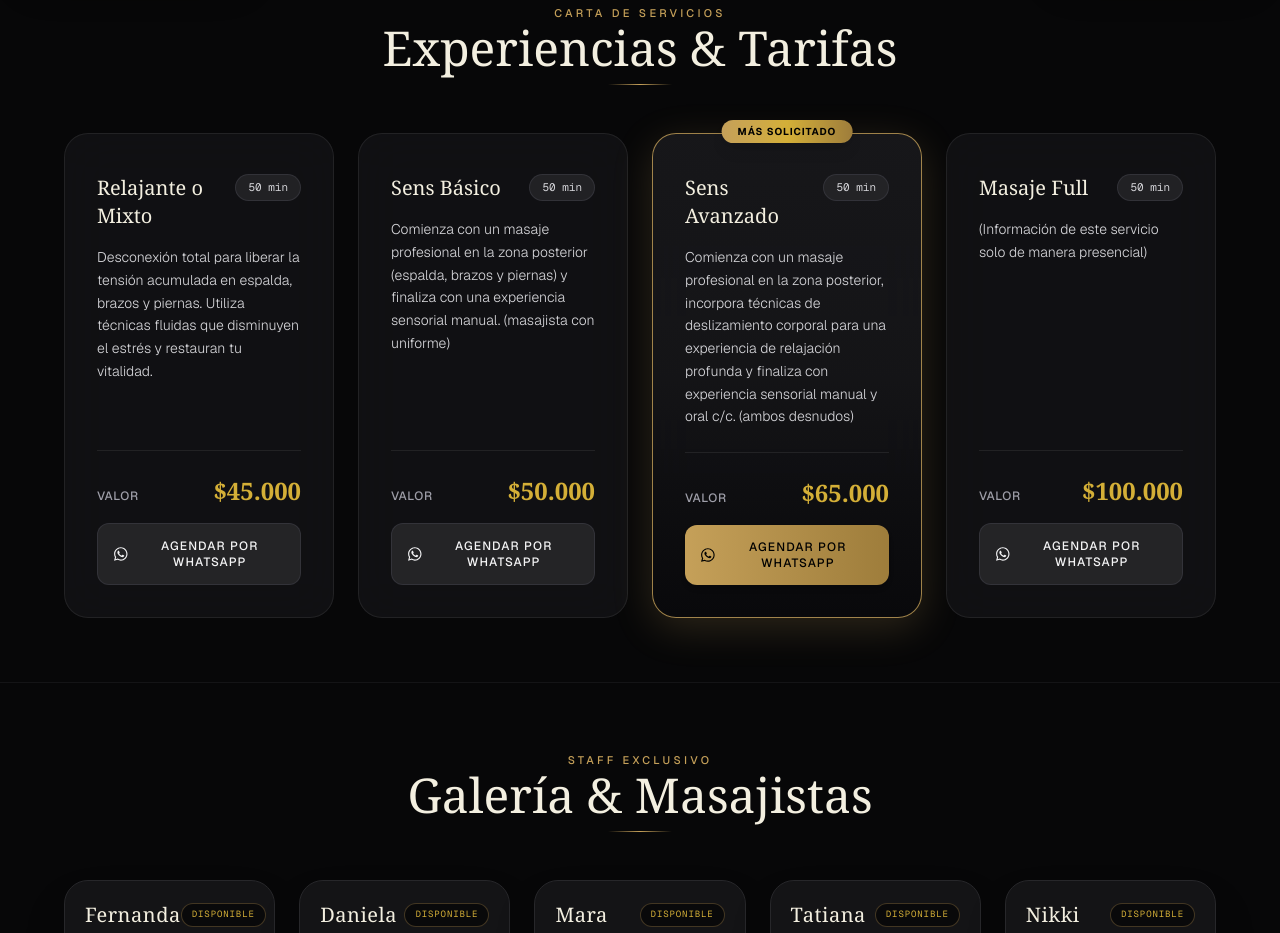
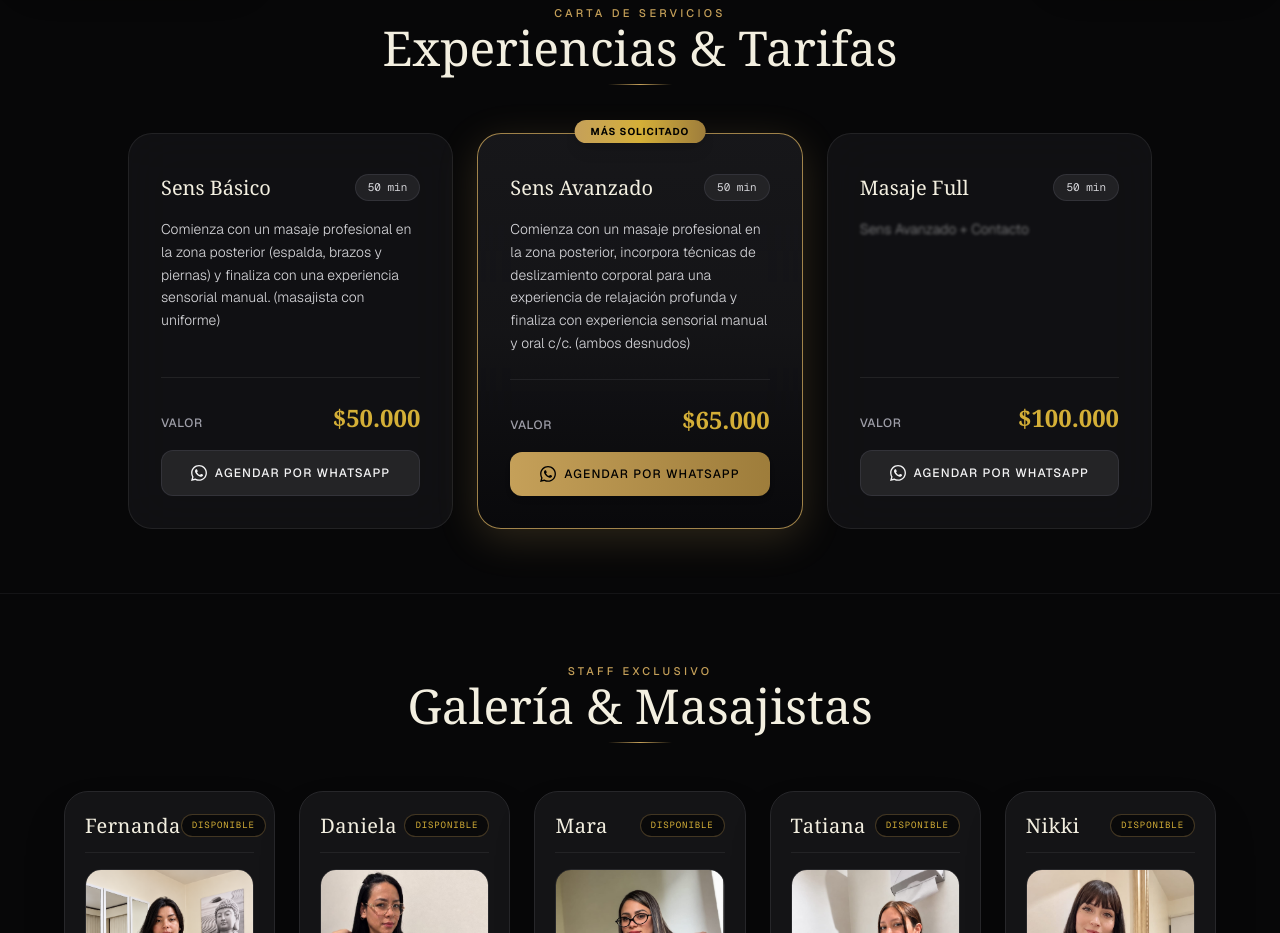
Before and after one commit to maruapersonal-create/tantraprovidencia-web, a Next.js app: page / in a window 1280 px wide. Shown: the part 800-1733 px from the top of the page. Built offline with nearby package versions, Linux system fonts and the light colour scheme.

Commit message:
Actualizacion de pagina web

```diff
--- a/app/page.tsx
+++ b/app/page.tsx
@@ -15,21 +15,12 @@ const INSTAGRAM_URL = 'https://www.instagram.com/massage_fernanda';
 
 const PLANES = [
   {
-    id: 'relajante',
-    title: 'Relajante o Mixto',
-    priceNeto: 45000,
-    time: '50 min',
-    popular: false,
-    tag: 'Bienestar Integral',
-    contenido:
-      'Desconexión total para liberar la tensión acumulada en espalda, brazos y piernas. Utiliza técnicas fluidas que disminuyen el estrés y restauran tu vitalidad.',
-  },
-  {
     id: 'sens-basico',
     title: 'Sens Básico',
     priceNeto: 50000,
     time: '50 min',
     popular: false,
+    blurContent: false,
     tag: 'Experiencia Recomendada',
     contenido:
       'Comienza con un masaje profesional en la zona posterior (espalda, brazos y piernas) y finaliza con una experiencia sensorial manual. (masajista con uniforme)',
@@ -40,6 +31,7 @@ const PLANES = [
     priceNeto: 65000,
     time: '50 min',
     popular: true,
+    blurContent: false,
     tag: 'MÁS SOLICITADO',
     contenido:
       'Comienza con un masaje profesional en la zona posterior, incorpora técnicas de deslizamiento corporal para una experiencia de relajación profunda y finaliza con experiencia sensorial manual y oral c/c. (ambos desnudos)',
@@ -50,8 +42,9 @@ const PLANES = [
     priceNeto: 100000,
     time: '50 min',
     popular: false,
+    blurContent: true,
     tag: 'Exclusivo',
-    contenido: '(Información de este servicio solo de manera presencial)',
+    contenido: 'Sens Avanzado + Contacto',
   },
 ];
 
@@ -109,17 +102,18 @@ export default function TantraProvidencia() {
   const currentYear = useMemo(() => new Date().getFullYear(), []);
 
   useEffect(() => {
-    // Bloquear menú contextual (click derecho) y copiado de contenido
+    // Bloquear menú contextual (click derecho), arrastre y copiado de contenido
     const handleContextMenu = (e: MouseEvent) => e.preventDefault();
     const handleDragStart = (e: DragEvent) => e.preventDefault();
     const handleCopy = (e: ClipboardEvent) => e.preventDefault();
+    const handleSelectStart = (e: Event) => e.preventDefault();
 
-    // Bloquear atajos de teclado (Inspeccionar, Guardar, Imprimir, Copiar y Zoom)
+    // Bloquear atajos de teclado (Inspeccionar, Guardar, Imprimir, Copiar, Capturas y Zoom)
     const handleKeyDown = (e: KeyboardEvent) => {
       const key = e.key.toLowerCase();
       if (
         (e.ctrlKey || e.metaKey) &&
-        ['s', 'p', 'u', 'c', 'x', 'a', '+', '-', '0', '='].includes(key)
+        ['s', 'p', 'u', 'c', 'x', 'a', 'i', 'j', 'k', '+', '-', '0', '='].includes(key)
       ) {
         e.preventDefault();
       }
@@ -135,14 +129,32 @@ export default function TantraProvidencia() {
       }
     };
 
-    // Bloquear gestos de pellizco para zoom en pantallas táctiles y iOS/Safari
+    // Bloquear gestos de pellizco y doble toque para zoom en pantallas táctiles y iOS/Safari
     const handleGesture = (e: Event) => e.preventDefault();
+
+    let lastTouchEnd = 0;
+    const handleTouchStart = (e: TouchEvent) => {
+      if (e.touches.length > 1) {
+        e.preventDefault(); // Bloquea zoom multitáctil
+      }
+    };
+
+    const handleTouchEnd = (e: TouchEvent) => {
+      const now = new Date().getTime();
+      if (now - lastTouchEnd <= 300) {
+        e.preventDefault(); // Bloquea doble toque para hacer zoom
+      }
+      lastTouchEnd = now;
+    };
 
     document.addEventListener('contextmenu', handleContextMenu);
     document.addEventListener('dragstart', handleDragStart);
     document.addEventListener('copy', handleCopy);
+    document.addEventListener('selectstart', handleSelectStart);
     document.addEventListener('keydown', handleKeyDown);
     document.addEventListener('wheel', handleWheel, { passive: false });
+    document.addEventListener('touchstart', handleTouchStart, { passive: false });
+    document.addEventListener('touchend', handleTouchEnd, { passive: false });
     document.addEventListener('gesturestart', handleGesture);
     document.addEventListener('gesturechange', handleGesture);
     document.addEventListener('gestureend', handleGesture);
@@ -151,8 +163,11 @@ export default function TantraProvidencia() {
       document.removeEventListener('contextmenu', handleContextMenu);
       document.removeEventListener('dragstart', handleDragStart);
       document.removeEventListener('copy', handleCopy);
+      document.removeEventListener('selectstart', handleSelectStart);
       document.removeEventListener('keydown', handleKeyDown);
       document.removeEventListener('wheel', handleWheel);
+      document.removeEventListener('touchstart', handleTouchStart);
+      document.removeEventListener('touchend', handleTouchEnd);
       document.removeEventListener('gesturestart', handleGesture);
       document.removeEventListener('gesturechange', handleGesture);
       document.removeEventListener('gestureend', handleGesture);
@@ -160,7 +175,7 @@ export default function TantraProvidencia() {
   }, []);
 
   return (
-    <div className="min-h-screen bg-[#070708] text-[#E2E2E6] font-sans selection:bg-transparent selection:text-inherit overflow-x-hidden relative select-none touch-manipulation">
+    <div className="min-h-screen bg-[#070708] text-[#E2E2E6] font-sans selection:bg-transparent selection:text-inherit overflow-x-hidden relative select-none touch-pan-x touch-pan-y">
       {/* Botón flotante de Instagram */}
       <a
         href={INSTAGRAM_URL}
@@ -256,7 +271,7 @@ export default function TantraProvidencia() {
             <div className="w-16 h-[1px] bg-gradient-to-r from-transparent via-[#C5A059] to-transparent mx-auto mt-3"></div>
           </div>
 
-          <div className="grid md:grid-cols-2 lg:grid-cols-4 gap-6">
+          <div className="grid md:grid-cols-3 gap-6 max-w-5xl mx-auto">
             {PLANES.map((plan) => (
               <div
                 key={plan.id}
@@ -282,7 +297,13 @@ export default function TantraProvidencia() {
                     </span>
                   </div>
 
-                  <p className="text-zinc-300 text-xs sm:text-sm leading-relaxed mb-6 font-light">
+                  <p
+                    className={`text-zinc-300 text-xs sm:text-sm leading-relaxed mb-6 font-light transition-all ${
+                      plan.blurContent
+                        ? 'blur-[1.5px] opacity-60 select-none'
+                        : ''
+                    }`}
+                  >
                     {plan.contenido}
                   </p>
                 </div>
@@ -338,7 +359,7 @@ export default function TantraProvidencia() {
                 </div>
 
                 <div className="space-y-2">
-                  <div className="relative aspect-[3/4] rounded-2xl overflow-hidden border border-zinc-800 bg-black shadow-inner">
+                  <div className="relative aspect-[3/4] rounded-2xl overflow-hidden border border-zinc-800 bg-black shadow-inner pointer-events-none select-none">
                     <Image
                       src={masajista.coverImage}
                       alt={masajista.name}
@@ -435,7 +456,7 @@ export default function TantraProvidencia() {
       {/* 5. BANNER INSTAGRAM (AL FINAL DE TODO) */}
       <section className="py-12 px-4 relative z-20 bg-zinc-950 border-t border-zinc-900">
         <div className="max-w-5xl mx-auto grid md:grid-cols-2 gap-8 items-center">
-          <div className="relative aspect-square w-full max-w-md mx-auto rounded-3xl overflow-hidden border border-[#C5A059]/40 shadow-[0_10px_30px_rgba(0,0,0,0.8)]">
+          <div className="relative aspect-square w-full max-w-md mx-auto rounded-3xl overflow-hidden border border-[#C5A059]/40 shadow-[0_10px_30px_rgba(0,0,0,0.8)] pointer-events-none select-none">
             <Image
               src="/IMAGES/TANTRA2.jpeg"
               alt="Instalaciones Massage Providencia"
```
